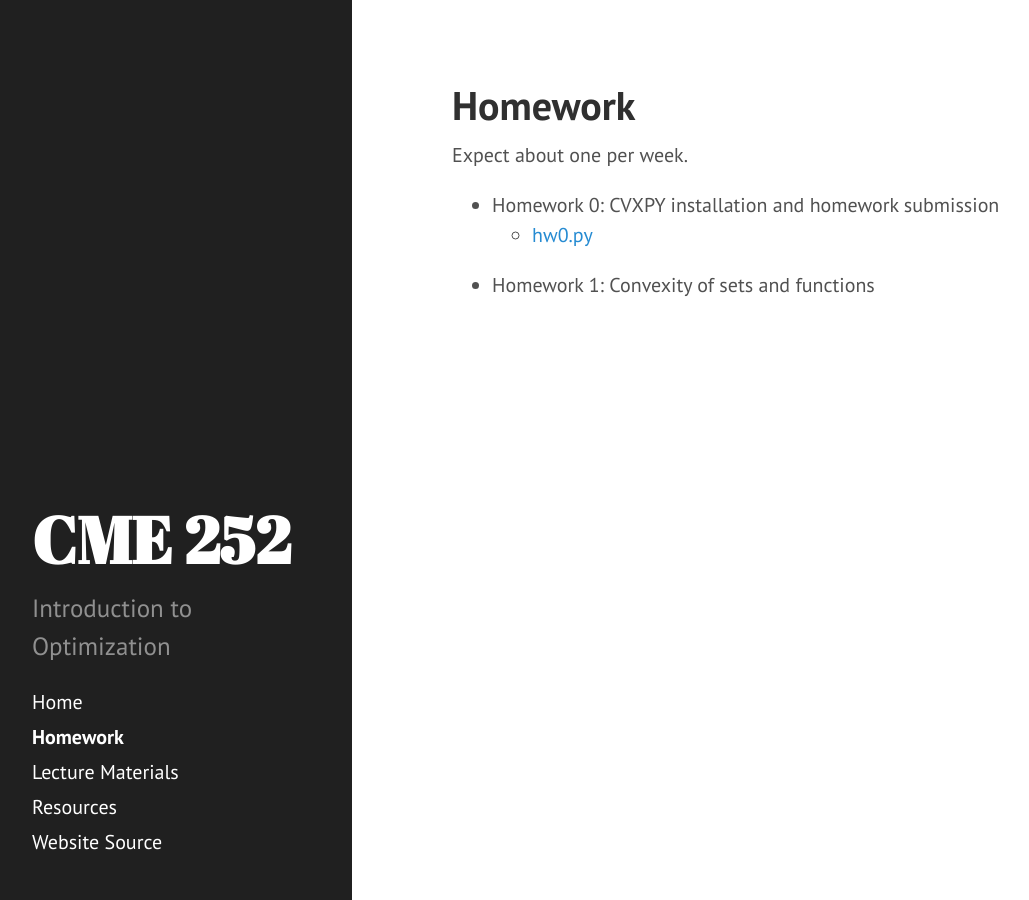
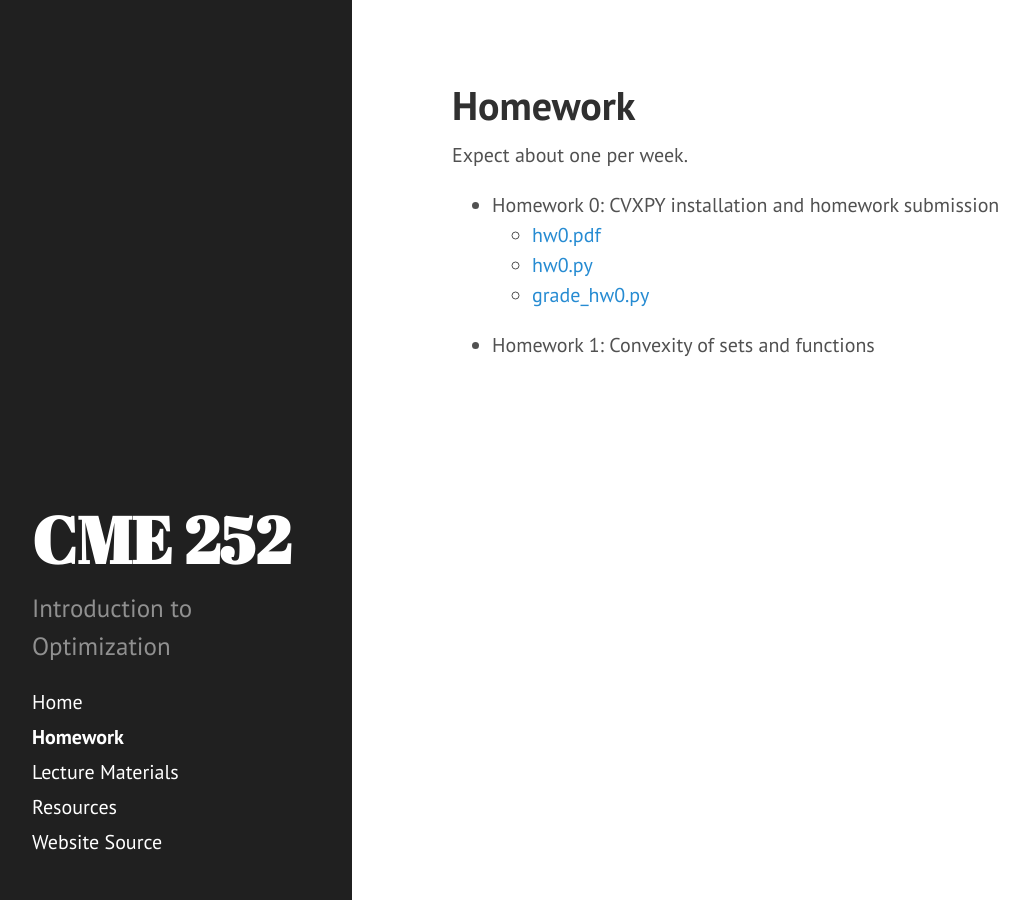
Before and after one commit to ajfriend/cme252, a Jekyll site: the page built from homework.md, in a window 1280 px wide. Shown: the whole page, without its empty margins (8-1037 px from the left). Built offline with Jekyll 4.4.1, drawn with Linux system fonts in a browser that asks for light colours; Markdown is read by kramdown in place of the engine named in the settings.

Commit message:
all files

```diff
--- a/homework.md
+++ b/homework.md
@@ -6,5 +6,7 @@ title: Homework
 Expect about one per week.
 
 - Homework 0: CVXPY installation and homework submission
+    - [hw0.pdf](https://github.com/icme/cme252-optimization/raw/master/homework/hw0/hw0.pdf)
     - [hw0.py](https://raw.githubusercontent.com/icme/cme252-optimization/master/homework/hw0/hw0.py)
+    - [grade_hw0.py](https://github.com/icme/cme252-optimization/blob/master/homework/hw0/grade_hw0.py)
 - Homework 1: Convexity of sets and functions
```
